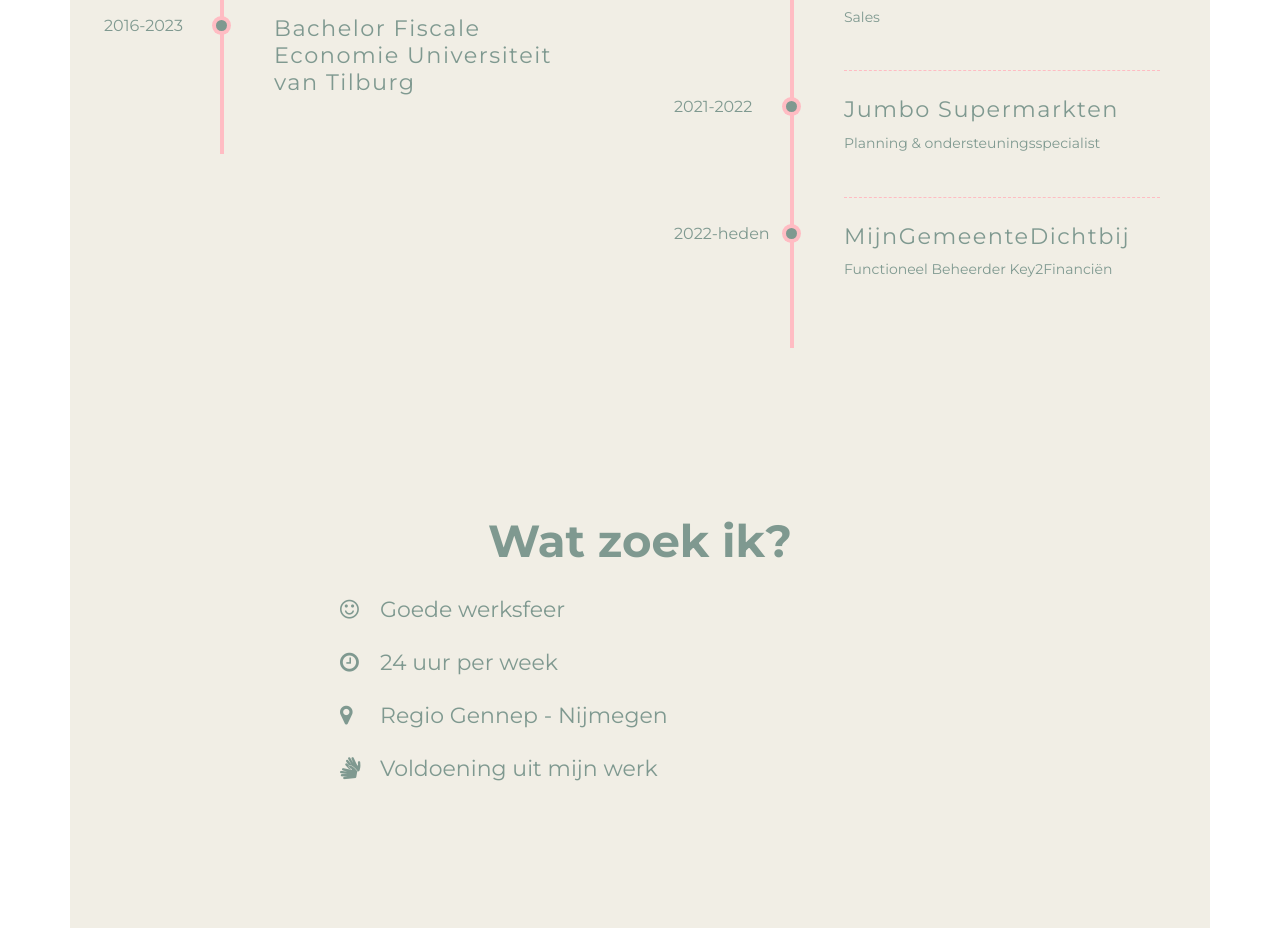
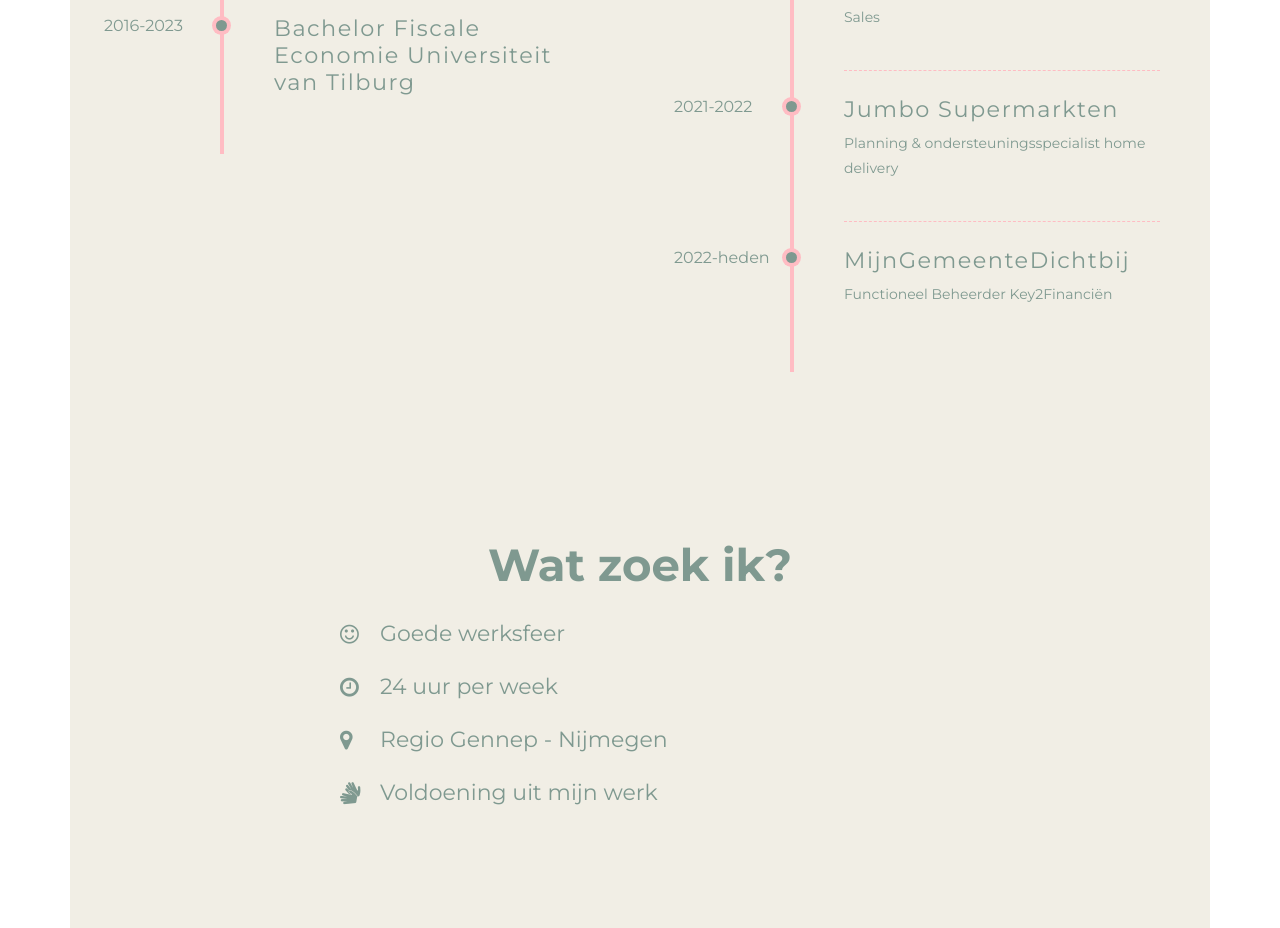
Before and after one commit to Olliepoe/website-oli, a website: page index.html in a window 1280 px wide. Shown: the part 2123-3051 px from the top of the page. Drawn offline with nearby package versions, Linux system fonts and the light colour scheme; files that its build step writes are made by us from their sources; a web font is replaced by a local one.

Commit message:
Update index.html
functienaam jumbo uitgebreid

```diff
--- a/index.html
+++ b/index.html
@@ -145,7 +145,7 @@
                         <li class="event" data-date="2021-2022">
                             <h3>Jumbo Supermarkten</h3>
 
-                            <p>Planning & ondersteuningsspecialist </p>
+                            <p>Planning & ondersteuningsspecialist home delivery </p>
                         </li>
                         <li class="event" data-date="2022-heden">
                             <h3>MijnGemeenteDichtbij</h3>
```
